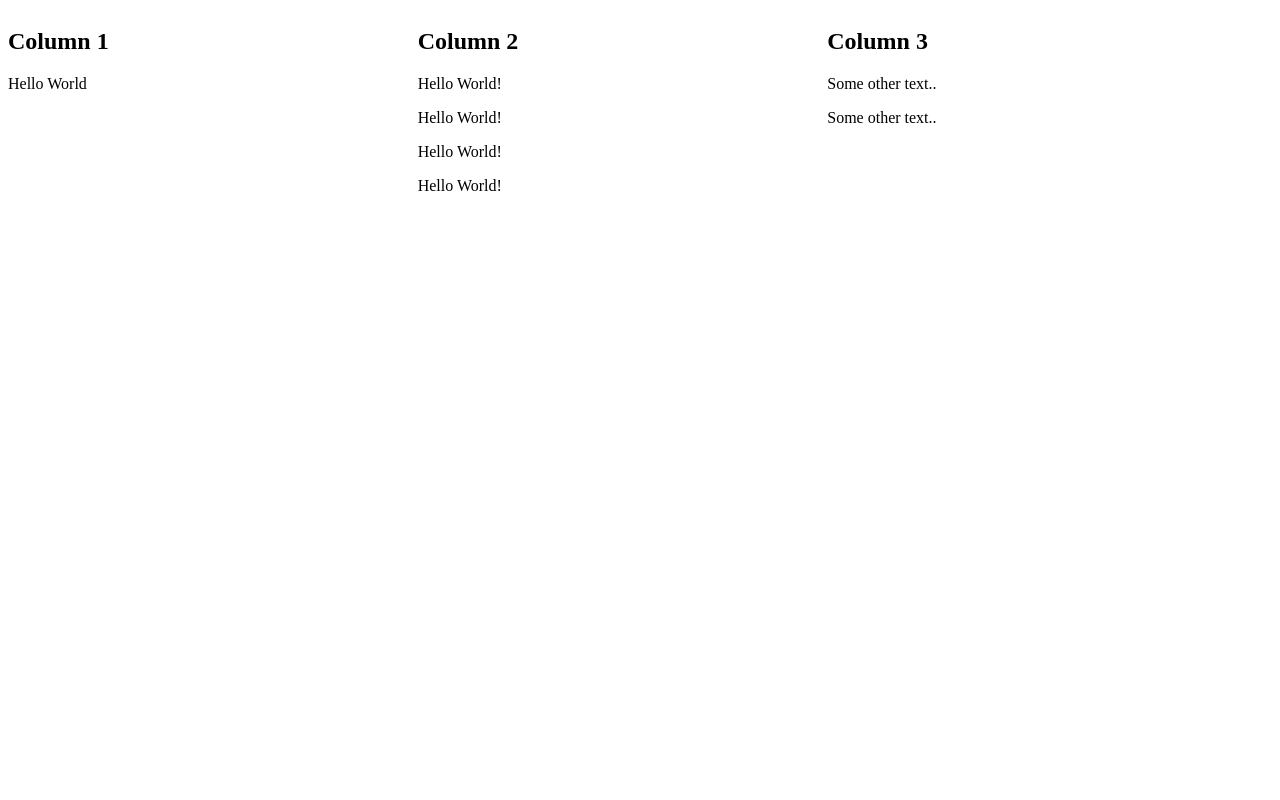
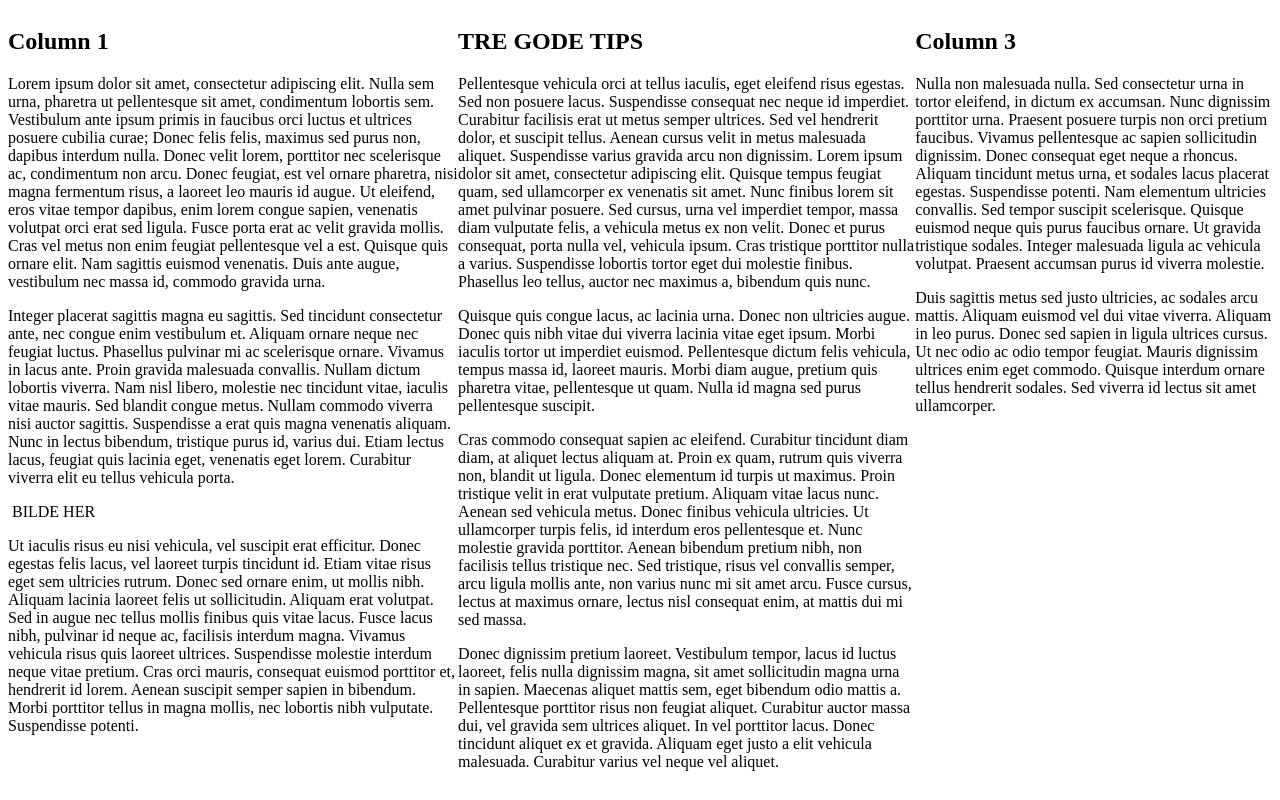
Before and after one commit to FUFAFUFA/oblig2, a plain HTML site: page index.html in a window 1280 px wide. Drawn offline with Linux system fonts and the light colour scheme.

Commit message:
HTML OG CSS

```diff
--- /dev/null
+++ b/css/style.css
@@ -0,0 +1,12 @@
+.col-container {
+  display: table; /* Make the container element behave like a table */
+  width: 100%; /* Set full-width to expand the whole page */
+}
+
+.col {
+  display: table-cell; /* Make elements inside the container behave like table cells */
+}
+
+h1 {
+    color: aqua;
+}
--- a/index.html
+++ b/index.html
@@ -5,37 +5,31 @@
     <meta http-equiv="X-UA-Compatible" content="IE=edge">
     <meta name="viewport" content="width=device-width, initial-scale=1.0">
     <title>Document</title>
-<style>
-.col-container {
-  display: table; /* Make the container element behave like a table */
-  width: 100%; /* Set full-width to expand the whole page */
-}
-
-.col {
-  display: table-cell; /* Make elements inside the container behave like table cells */
-}
-</style>
+    <link rel="stylesheet" href="css/style.css">
 </head>
 
 <body>
     <div class="col-container">
         <div class="col">
           <h2>Column 1</h2>
-          <p>Hello World</p>
+          <p>Lorem ipsum dolor sit amet, consectetur adipiscing elit. Nulla sem urna, pharetra ut pellentesque sit amet, condimentum lobortis sem. Vestibulum ante ipsum primis in faucibus orci luctus et ultrices posuere cubilia curae; Donec felis felis, maximus sed purus non, dapibus interdum nulla. Donec velit lorem, porttitor nec scelerisque ac, condimentum non arcu. Donec feugiat, est vel ornare pharetra, nisi magna fermentum risus, a laoreet leo mauris id augue. Ut eleifend, eros vitae tempor dapibus, enim lorem congue sapien, venenatis volutpat orci erat sed ligula. Fusce porta erat ac velit gravida mollis. Cras vel metus non enim feugiat pellentesque vel a est. Quisque quis ornare elit. Nam sagittis euismod venenatis. Duis ante augue, vestibulum nec massa id, commodo gravida urna.</p>
+          <p>Integer placerat sagittis magna eu sagittis. Sed tincidunt consectetur ante, nec congue enim vestibulum et. Aliquam ornare neque nec feugiat luctus. Phasellus pulvinar mi ac scelerisque ornare. Vivamus in lacus ante. Proin gravida malesuada convallis. Nullam dictum lobortis viverra. Nam nisl libero, molestie nec tincidunt vitae, iaculis vitae mauris. Sed blandit congue metus. Nullam commodo viverra nisi auctor sagittis. Suspendisse a erat quis magna venenatis aliquam. Nunc in lectus bibendum, tristique purus id, varius dui. Etiam lectus lacus, feugiat quis lacinia eget, venenatis eget lorem. Curabitur viverra elit eu tellus vehicula porta.</p>
+          <img> BILDE HER
+          <p>Ut iaculis risus eu nisi vehicula, vel suscipit erat efficitur. Donec egestas felis lacus, vel laoreet turpis tincidunt id. Etiam vitae risus eget sem ultricies rutrum. Donec sed ornare enim, ut mollis nibh. Aliquam lacinia laoreet felis ut sollicitudin. Aliquam erat volutpat. Sed in augue nec tellus mollis finibus quis vitae lacus. Fusce lacus nibh, pulvinar id neque ac, facilisis interdum magna. Vivamus vehicula risus quis laoreet ultrices. Suspendisse molestie interdum neque vitae pretium. Cras orci mauris, consequat euismod porttitor et, hendrerit id lorem. Aenean suscipit semper sapien in bibendum. Morbi porttitor tellus in magna mollis, nec lobortis nibh vulputate. Suspendisse potenti.</p>
         </div>
 
         <div class="col">
-          <h2>Column 2</h2>
-          <p>Hello World!</p>
-          <p>Hello World!</p>
-          <p>Hello World!</p>
-          <p>Hello World!</p>
+          <h2>TRE GODE TIPS</h2>
+          <p>Pellentesque vehicula orci at tellus iaculis, eget eleifend risus egestas. Sed non posuere lacus. Suspendisse consequat nec neque id imperdiet. Curabitur facilisis erat ut metus semper ultrices. Sed vel hendrerit dolor, et suscipit tellus. Aenean cursus velit in metus malesuada aliquet. Suspendisse varius gravida arcu non dignissim. Lorem ipsum dolor sit amet, consectetur adipiscing elit. Quisque tempus feugiat quam, sed ullamcorper ex venenatis sit amet. Nunc finibus lorem sit amet pulvinar posuere. Sed cursus, urna vel imperdiet tempor, massa diam vulputate felis, a vehicula metus ex non velit. Donec et purus consequat, porta nulla vel, vehicula ipsum. Cras tristique porttitor nulla a varius. Suspendisse lobortis tortor eget dui molestie finibus. Phasellus leo tellus, auctor nec maximus a, bibendum quis nunc.</p>
+          <p>Quisque quis congue lacus, ac lacinia urna. Donec non ultricies augue. Donec quis nibh vitae dui viverra lacinia vitae eget ipsum. Morbi iaculis tortor ut imperdiet euismod. Pellentesque dictum felis vehicula, tempus massa id, laoreet mauris. Morbi diam augue, pretium quis pharetra vitae, pellentesque ut quam. Nulla id magna sed purus pellentesque suscipit.</p>
+          <p>Cras commodo consequat sapien ac eleifend. Curabitur tincidunt diam diam, at aliquet lectus aliquam at. Proin ex quam, rutrum quis viverra non, blandit ut ligula. Donec elementum id turpis ut maximus. Proin tristique velit in erat vulputate pretium. Aliquam vitae lacus nunc. Aenean sed vehicula metus. Donec finibus vehicula ultricies. Ut ullamcorper turpis felis, id interdum eros pellentesque et. Nunc molestie gravida porttitor. Aenean bibendum pretium nibh, non facilisis tellus tristique nec. Sed tristique, risus vel convallis semper, arcu ligula mollis ante, non varius nunc mi sit amet arcu. Fusce cursus, lectus at maximus ornare, lectus nisl consequat enim, at mattis dui mi sed massa.</p>
+          <p>Donec dignissim pretium laoreet. Vestibulum tempor, lacus id luctus laoreet, felis nulla dignissim magna, sit amet sollicitudin magna urna in sapien. Maecenas aliquet mattis sem, eget bibendum odio mattis a. Pellentesque porttitor risus non feugiat aliquet. Curabitur auctor massa dui, vel gravida sem ultrices aliquet. In vel porttitor lacus. Donec tincidunt aliquet ex et gravida. Aliquam eget justo a elit vehicula malesuada. Curabitur varius vel neque vel aliquet.</p>
         </div>
 
         <div class="col">
           <h2>Column 3</h2>
-          <p>Some other text..</p>
-          <p>Some other text..</p>
+          <p>Nulla non malesuada nulla. Sed consectetur urna in tortor eleifend, in dictum ex accumsan. Nunc dignissim porttitor urna. Praesent posuere turpis non orci pretium faucibus. Vivamus pellentesque ac sapien sollicitudin dignissim. Donec consequat eget neque a rhoncus. Aliquam tincidunt metus urna, et sodales lacus placerat egestas. Suspendisse potenti. Nam elementum ultricies convallis. Sed tempor suscipit scelerisque. Quisque euismod neque quis purus faucibus ornare. Ut gravida tristique sodales. Integer malesuada ligula ac vehicula volutpat. Praesent accumsan purus id viverra molestie.</p>
+          <p>Duis sagittis metus sed justo ultricies, ac sodales arcu mattis. Aliquam euismod vel dui vitae viverra. Aliquam in leo purus. Donec sed sapien in ligula ultrices cursus. Ut nec odio ac odio tempor feugiat. Mauris dignissim ultrices enim eget commodo. Quisque interdum ornare tellus hendrerit sodales. Sed viverra id lectus sit amet ullamcorper.</p>
         </div>
       </div>
 </body>
```
